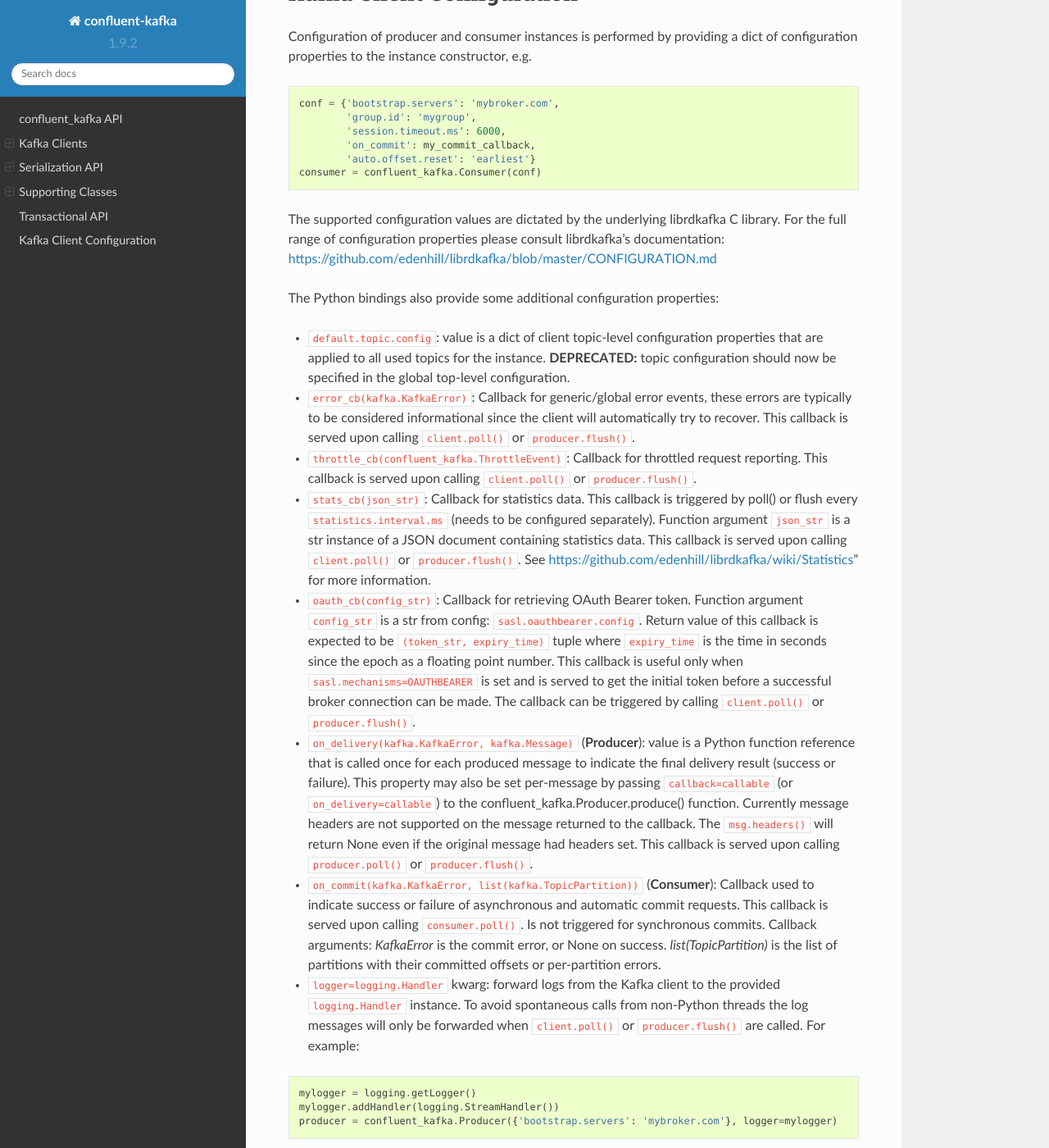
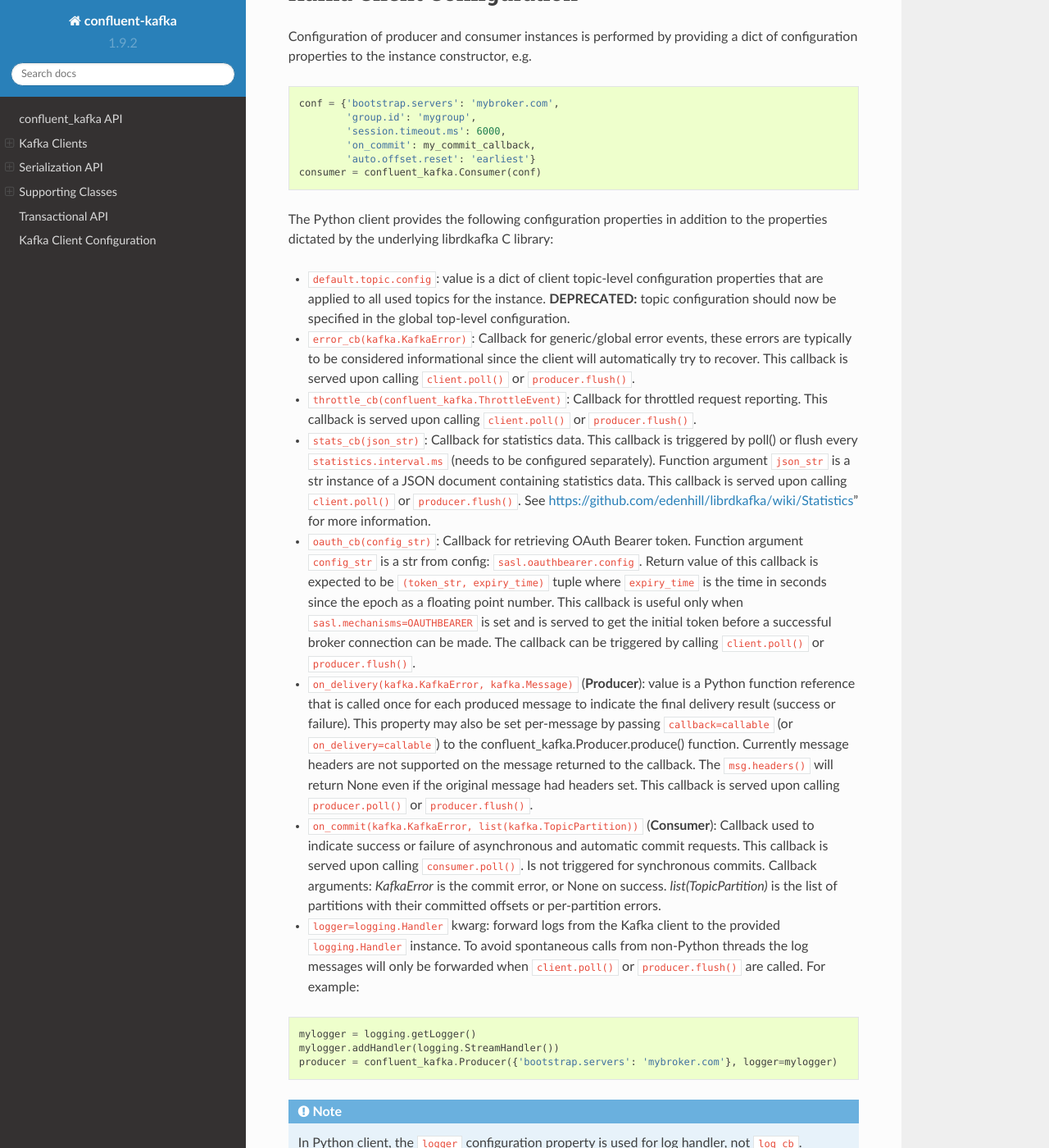
Before and after one commit to confluentinc/confluent-kafka-python, a Sphinx documentation site: the page built from docs/index.rst, in a window 1280 px wide and 1400 px high, scrolled down 13316 px. Shown: the whole window at 82% size. Built offline with Sphinx 7.4.7 and the Read the Docs theme 2.0.0, drawn with Linux system fonts in a browser that asks for light colours; some of the changed text lies outside the part shown.

Commit message:
Updated documentation to reflect the use of logger instead of log_cb. Added testcase as well.

```diff
--- a/docs/index.rst
+++ b/docs/index.rst
@@ -720,12 +720,8 @@
   consumer = confluent_kafka.Consumer(conf)
 
 
-The supported configuration values are dictated by the underlying
-librdkafka C library. For the full range of configuration properties
-please consult librdkafka's documentation:
-https://github.com/edenhill/librdkafka/blob/master/CONFIGURATION.md
-
-The Python bindings also provide some additional configuration properties:
+The Python client provides the following configuration properties in
+addition to the properties dictated by the underlying librdkafka C library:
 
 * ``default.topic.config``: value is a dict of client topic-level configuration
   properties that are applied to all used topics for the instance. **DEPRECATED:**
@@ -777,3 +773,9 @@
     mylogger = logging.getLogger()
     mylogger.addHandler(logging.StreamHandler())
     producer = confluent_kafka.Producer({'bootstrap.servers': 'mybroker.com'}, logger=mylogger)
+
+.. note::
+   In Python client, the ``logger`` configuration property is used for log handler, not ``log_cb``.
+
+For the full range of configuration properties, please consult librdkafka's documentation:
+https://github.com/edenhill/librdkafka/blob/master/CONFIGURATION.md
```
Also changed, not shown: 1 other file.
